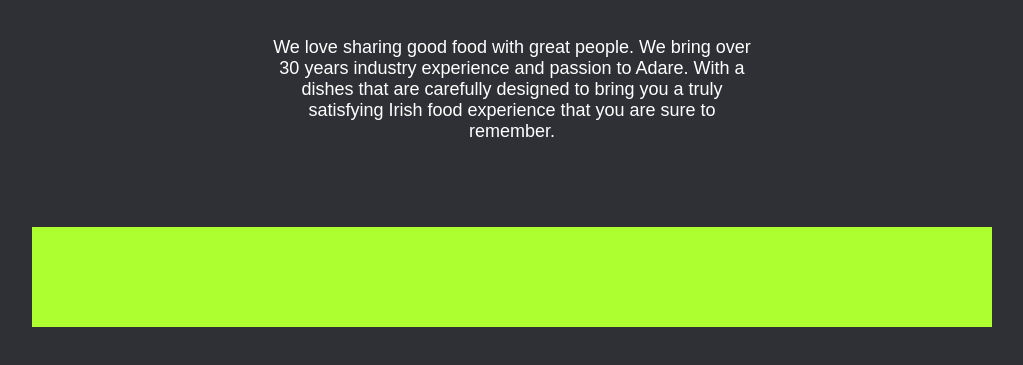
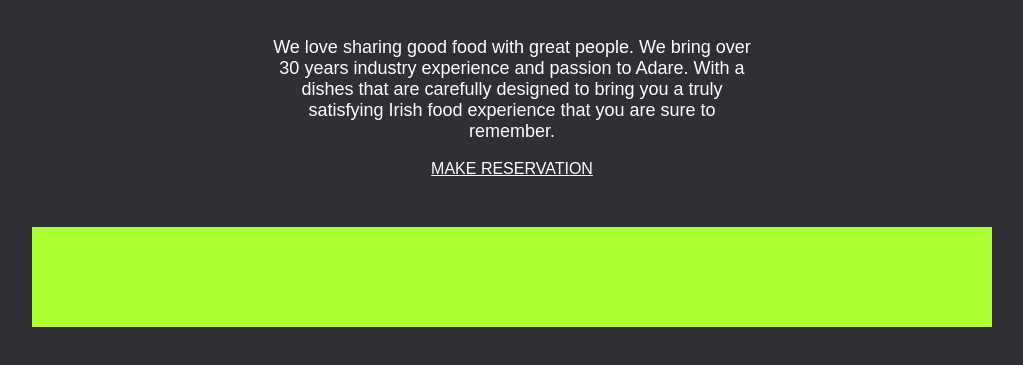
Before and after one commit to deuxemm/web-d-proj-1, a plain HTML site: page index.html in a window 1280 px wide. Shown: the part 419-784 px from the top of the page, without its empty margins (128-1151 px from the left). Drawn offline with Linux system fonts and the light colour scheme.

Commit message:
add booking hyper-link

```diff
--- a/index.html
+++ b/index.html
@@ -19,6 +19,7 @@
     <main>
         <h1>let's meat</h1>
         <p>We love sharing good food with great people. We bring over 30 years industry experience and passion to Adare. With a dishes that are carefully designed to bring you a truly satisfying Irish food experience that you are sure to remember.</p>
+        <a href="https://www.tripadvisor.co.za/Restaurant_Review-g469392-d6001386-Reviews-Quentin_at_Oakhurst_Barn-Hout_Bay_Western_Cape.html"> MAKE RESERVATION</a>
     </main>
 
    <footer></footer>
--- a/style.css
+++ b/style.css
@@ -43,3 +43,9 @@ p  {
     color: white;
     font-family: Arial, Helvetica, sans-serif;
 }
+
+a {
+    color: white;
+    font-family: Arial, Helvetica, sans-serif;
+    /* text-decoration: none; */
+}
```
